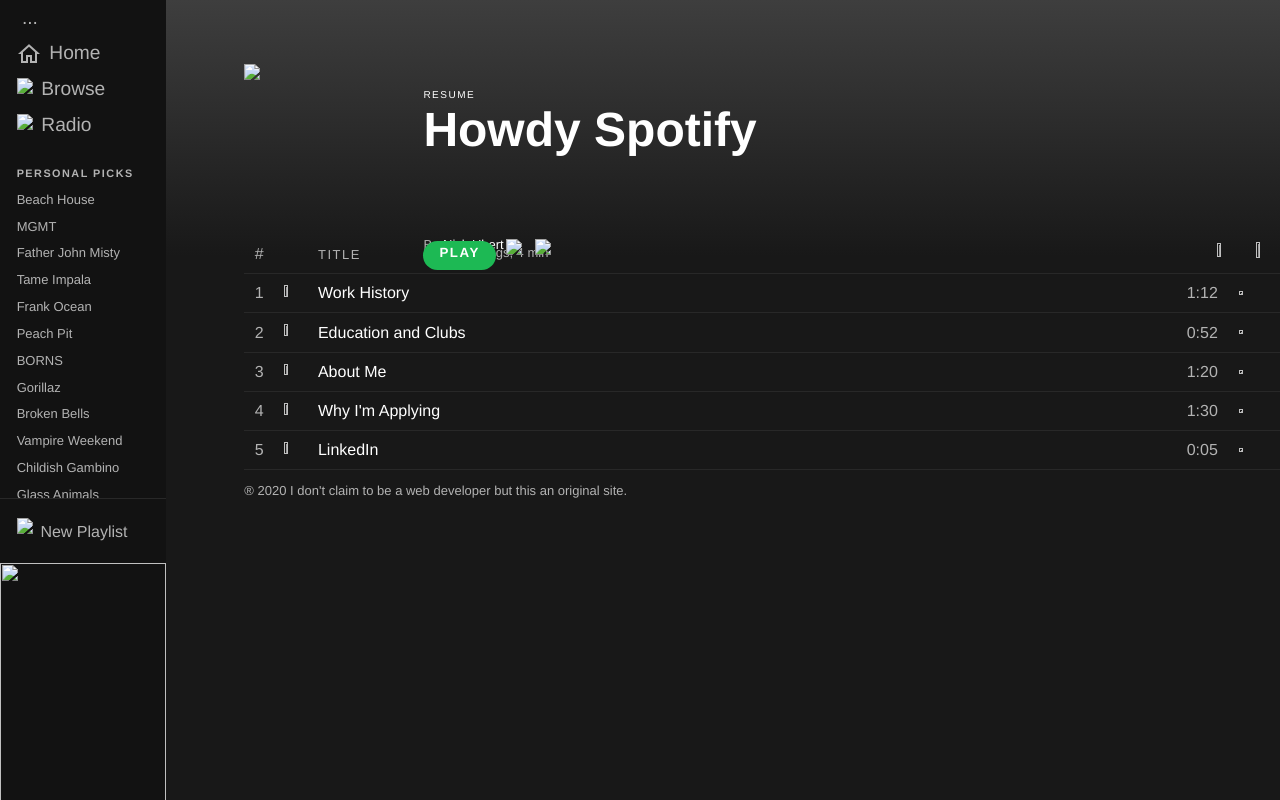
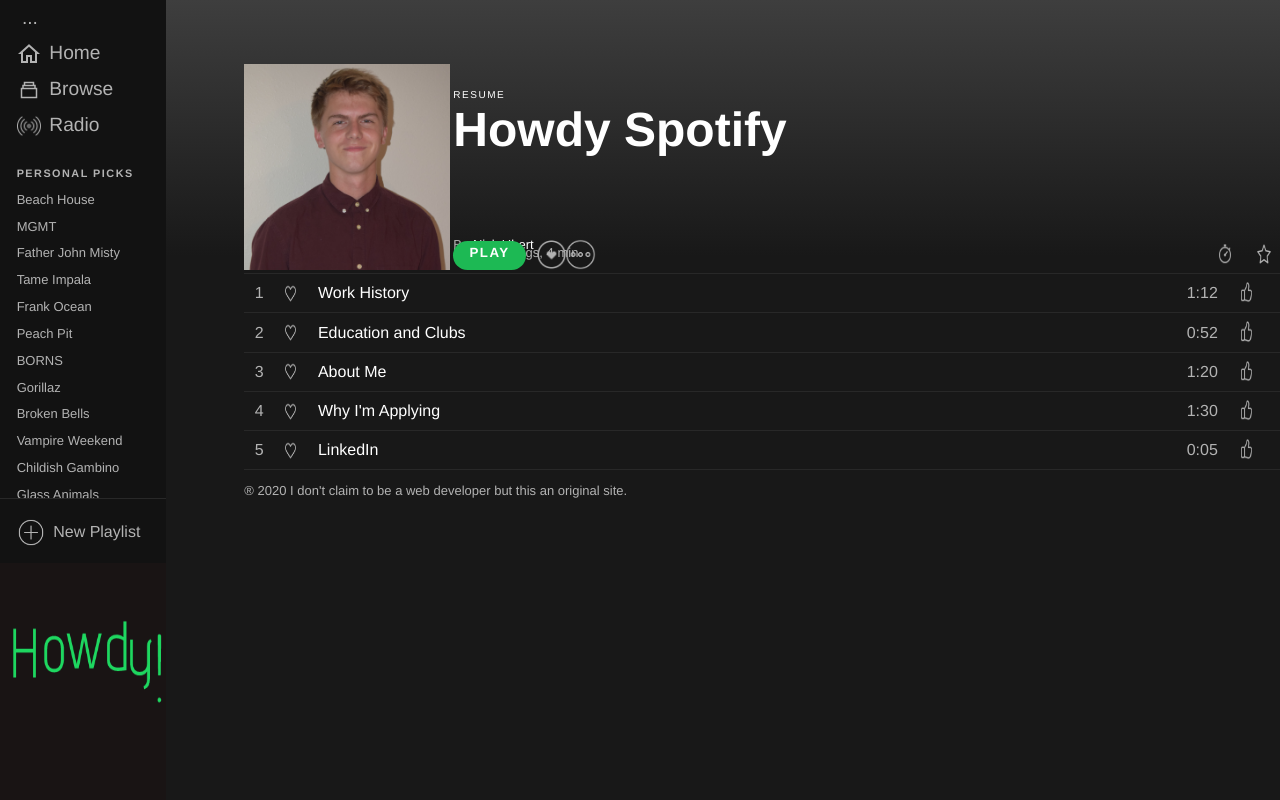
Before and after one commit to NickUbert/nickubert.github.io, a plain HTML site: page index.html in a window 1280 px wide. Drawn offline with Linux system fonts and the light colour scheme.

Commit message:
Update index.html

```diff
--- a/index.html
+++ b/index.html
@@ -24,13 +24,13 @@
 
            <div class="listNavItem">
                <!--image credit to icons8.com-->
-            <img class="navIcon" src="res/browseIcon.png">
+            <img class="navIcon" src="./browseIcon.png">
             <a href="#" onClick="return show('homePageContent');" class="navItem"> Browse </a>
            </div>
 
            <div class="listNavItem">
                <!--image credit to icons8.com-->
-            <img class="navIcon" src="res/radioIcon.png">
+            <img class="navIcon" src="./radioIcon.png">
             <a href="#" onClick="return show('homePageContent');" class="navItem"> Radio </a>
             </div>
         </div>
@@ -101,11 +101,11 @@
             </div>
         </div>
         <div id="spacer">
-            <img id="newPlaylistIcon" src="res/newPlaylistIcon.png">
+            <img id="newPlaylistIcon" src="./newPlaylistIcon.png">
            <p id="newPlaylist"> New Playlist</p>
         </div>
         <div id="currentlyPlaying">
-            <img src="res/howdy.gif" width="100%" height="100%">
+            <img src="./howdy.gif" width="100%" height="100%">
         </div>
 
 
@@ -117,7 +117,7 @@
                 <table id="tableHeader">
                     <tbody>
                     <tr>
-                        <img id="headerPic" src="res/profilePicSquare.jpg">
+                        <img id="headerPic" src="./profilePicSquare.jpg">
                     </tr>
                     <tr>
                       <td><p id="epText">RESUME </p></td>
@@ -139,8 +139,8 @@
                            <p id="playText">PLAY</p>
                         </div>
                     </a>
-                        <img id="heartPlaylist" src="res/heartPlaylistIcon.png">
-                        <img id="detailsButton" src="res/detailsPlaylistIcon.png">
+                        <img id="heartPlaylist" src="./heartPlaylistIcon.png">
+                        <img id="detailsButton" src="./detailsPlaylistIcon.png">
                     </td>
                     </tr>
                     </tbody>
@@ -151,43 +151,43 @@
             <div id="albumListHeader">
                 <p class="listItemNum">#</p>
                 <p id="titleHeader">TITLE</p>
-                <img src="res/timeIcon.png" id="timeHeader">
-                <img src="res/starIcon.png" id="starHeader">
+                <img src="./timeIcon.png" id="timeHeader">
+                <img src="./starIcon.png" id="starHeader">
             </div>
             <div class="albumListItem">
                 <p class="listItemNum">1</p>
-                <img src = "res/heartIcon.png" class="albumListHeart">
+                <img src = "./heartIcon.png" class="albumListHeart">
                 <a class="listTitle" href="#" onClick="return show('workPageContent');">Work History</a>
                 <p class="listItemTime">1:12</p>
-                <img src ="res/thumbsUpIcon.png" class="listItemRating">
+                <img src ="./thumbsUpIcon.png" class="listItemRating">
             </div>
             <div class="albumListItem">
                 <p class="listItemNum">2</p>
-                <img src = "res/heartIcon.png" class="albumListHeart">
+                <img src = "./heartIcon.png" class="albumListHeart">
                 <a class="listTitle" href="#" onClick="return show('schoolContent');">Education and Clubs</a>
                 <p class="listItemTime">0:52</p>
-                <img src ="res/thumbsUpIcon.png" class="listItemRating">
+                <img src ="./thumbsUpIcon.png" class="listItemRating">
             </div>
             <div class="albumListItem">
                 <p class="listItemNum">3</p>
-                <img src = "res/heartIcon.png" class="albumListHeart">
+                <img src = "./heartIcon.png" class="albumListHeart">
                 <a class="listTitle" href="#" onClick="return show('aboutContent');">About Me</a>
                 <p class="listItemTime">1:20</p>
-                <img src ="res/thumbsUpIcon.png" class="listItemRating">
+                <img src ="./thumbsUpIcon.png" class="listItemRating">
             </div>
             <div class="albumListItem">
                 <p class="listItemNum">4</p>
-                <img src = "res/heartIcon.png" class="albumListHeart">
+                <img src = "./heartIcon.png" class="albumListHeart">
                 <a class="listTitle" href="#" onClick="return show('whyApplyContent');">Why I'm Applying</a>
                 <p class="listItemTime">1:30</p>
-                <img src ="res/thumbsUpIcon.png" class="listItemRating">
+                <img src ="./thumbsUpIcon.png" class="listItemRating">
             </div>
             <div class="albumListItem">
                 <p class="listItemNum">5</p>
-                <img src = "res/heartIcon.png" class="albumListHeart">
+                <img src = "./heartIcon.png" class="albumListHeart">
                 <a class="listTitle" href="https://www.linkedin.com/in/nicholas-ubert-5088a1158/" target=_blank>LinkedIn</a>
                 <p class="listItemTime">0:05</p>
-                <img src ="res/thumbsUpIcon.png" class="listItemRating">
+                <img src ="./thumbsUpIcon.png" class="listItemRating">
             </div>
             <p id="copyright">® 2020 I don't claim to be a web developer but this an original site.</p>
 
@@ -237,10 +237,10 @@
             </ul>
         </div>
         <p id="headerText">Appears On</p>
-        <img src="res/badgerLogo.png" class="workCover">
-        <img src="res/radLogo.png" class="workCover">
-        <img src="res/uwlLogo.png" class="workCover">
-        <img src="res/marcusLogo.png" style="margin-right:20%;" class="workCover">
+        <img src="./badgerLogo.png" class="workCover">
+        <img src="./radLogo.png" class="workCover">
+        <img src="./uwlLogo.png" class="workCover">
+        <img src="./marcusLogo.png" style="margin-right:20%;" class="workCover">
 
         <p class="workTitle">Badger Software</p>
         <p class="workTitle">Radisson Hotel Group</p>
```
